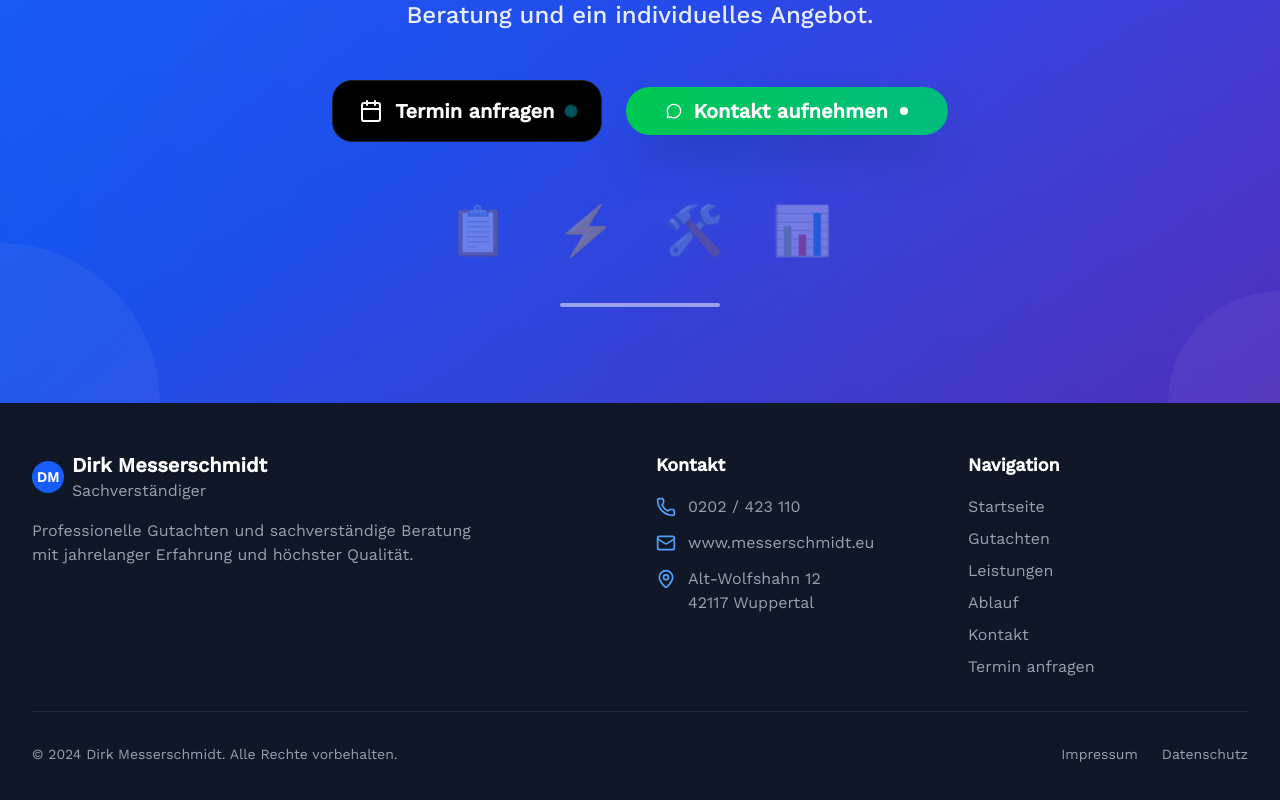
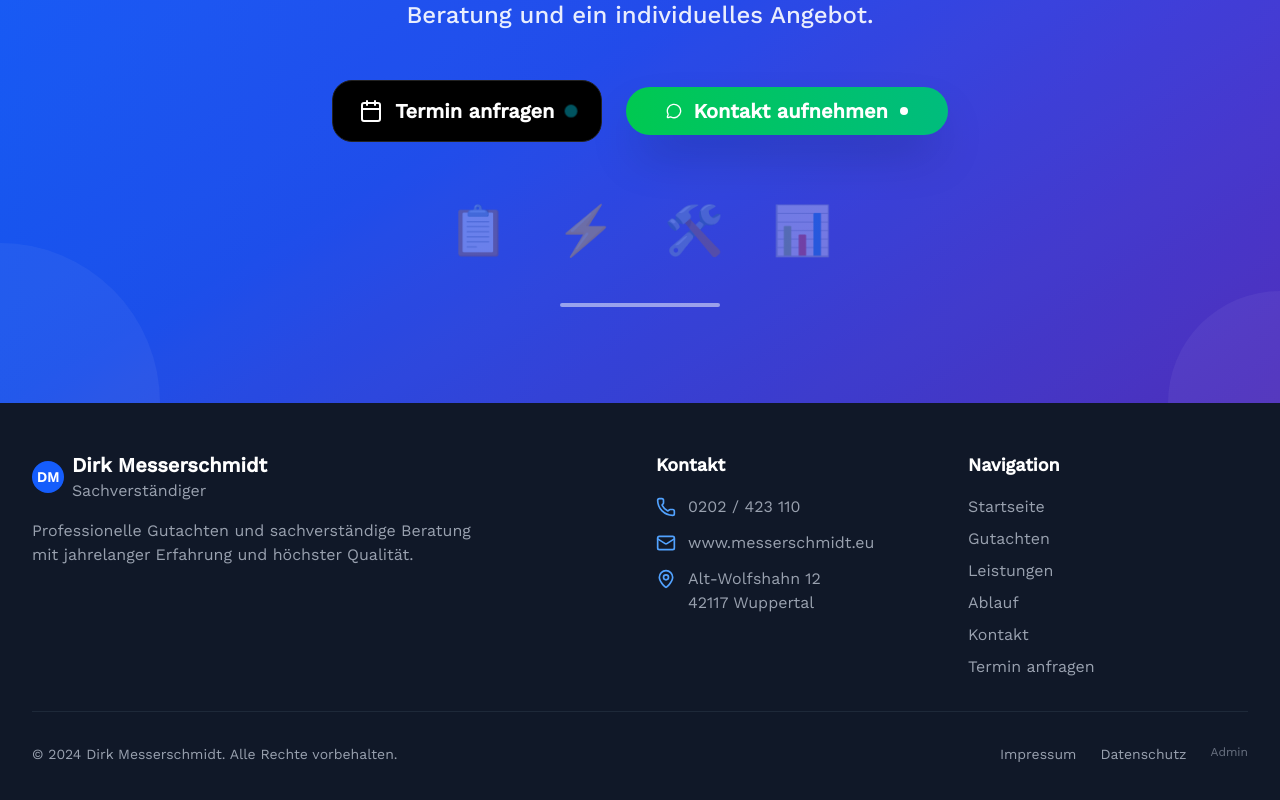
Before and after one commit to adrian1921677/dirkt-messerschmidt, a Next.js app: page / in a window 1280 px wide. Shown: the part 2718-3518 px from the top of the page. Built offline with nearby package versions, Linux system fonts and the light colour scheme.

Commit message:
Admin Dashboard Link im Footer hinzugefÃ¼gt fÃ¼r einfachen Zugang

```diff
--- a/src/components/layout/footer.tsx
+++ b/src/components/layout/footer.tsx
@@ -84,6 +84,9 @@ export function Footer() {
               <Link href="/datenschutz" className="text-gray-400 hover:text-white transition-colors">
                 Datenschutz
               </Link>
+              <Link href="/admin/login" className="text-gray-500 hover:text-gray-300 transition-colors text-xs">
+                Admin
+              </Link>
             </div>
           </div>
         </div>
```
